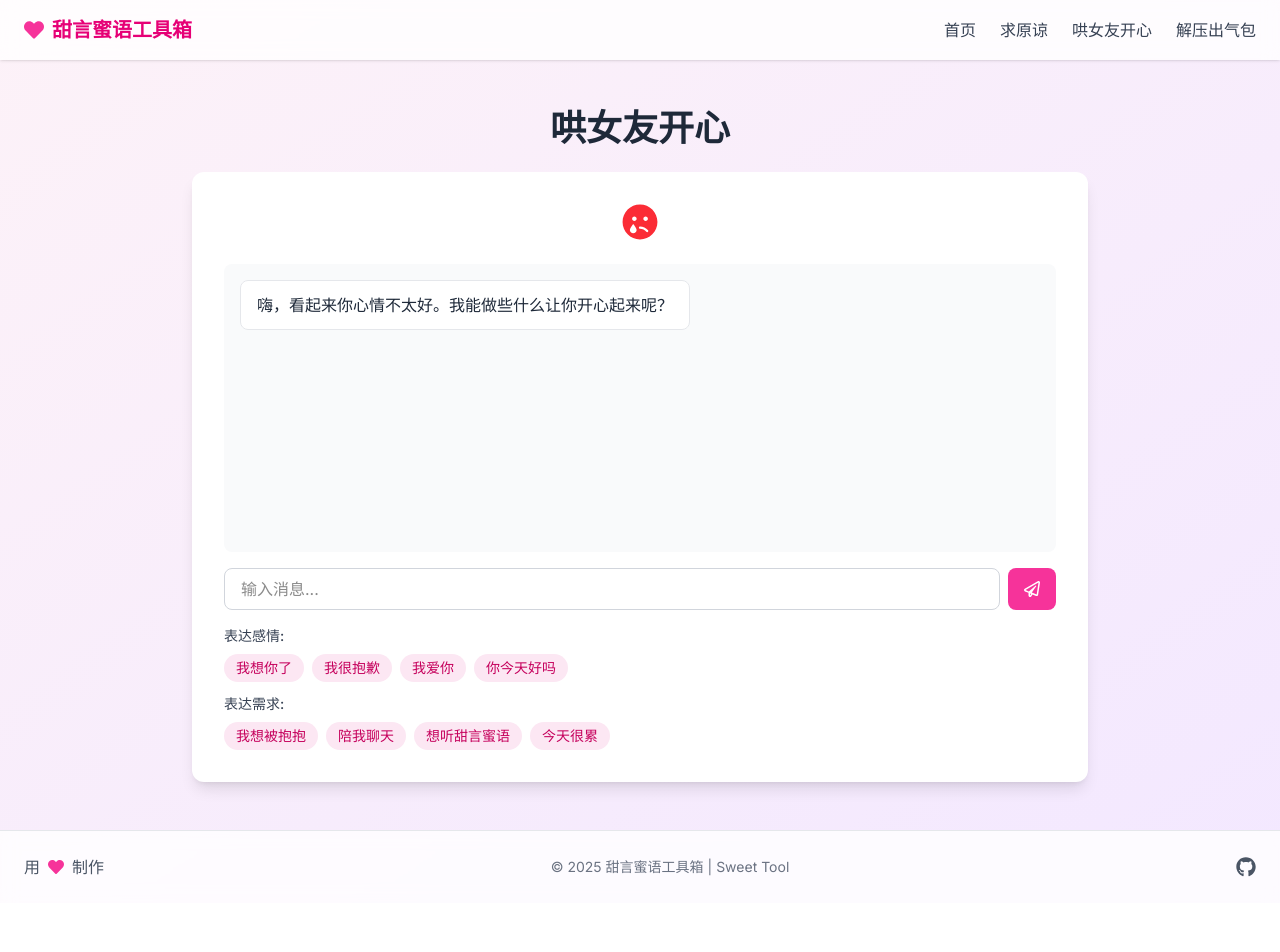
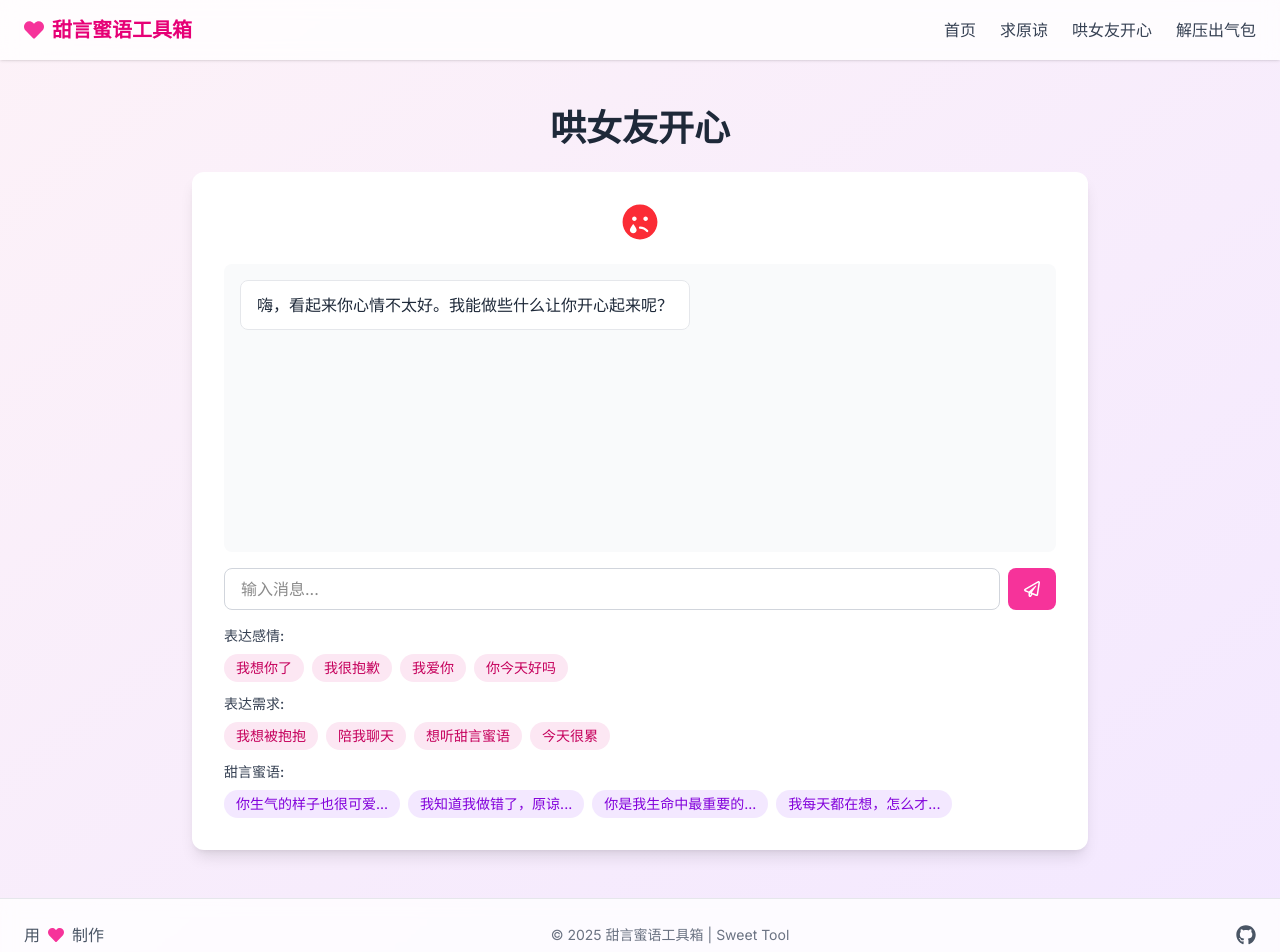
Before and after one commit to bayhax/sweet-tool, a Next.js app: page /tools/makeup in a window 1280 px wide. Shown: the top 952 px of the page. Before the commit the page ends 903 px from the top, so only its background shows below. Built offline with nearby package versions, Linux system fonts and the light colour scheme.

Commit message:
dependency

```diff
--- /dev/null
+++ b/next.config.js
@@ -0,0 +1,8 @@
+/** @type {import("next").NextConfig} */
+const nextConfig = {
+  eslint: {
+    ignoreDuringBuilds: true,
+  },
+};
+
+module.exports = nextConfig;
--- a/src/app/tools/makeup/MakeupGame.tsx
+++ b/src/app/tools/makeup/MakeupGame.tsx
@@ -302,6 +302,22 @@ export default function MakeupGame() {
             </div>
           </div>
         ))}
+
+        {/* 甜言蜜语选项 */}
+        <div>
+          <h3 className="text-sm font-medium text-gray-700 mb-2">甜言蜜语:</h3>
+          <div className="flex flex-wrap gap-2">
+            {sweetMessages.slice(0, 4).map((message, index) => (
+              <button
+                key={`sweet-${index}`}
+                onClick={() => useSweetMessage(index)}
+                className="text-sm bg-purple-100 text-purple-700 px-3 py-1 rounded-full hover:bg-purple-200 transition-colors"
+              >
+                {message.length > 10 ? message.substring(0, 10) + '...' : message}
+              </button>
+            ))}
+          </div>
+        </div>
       </div>
     );
   };
--- /dev/null
+++ b/src/types/audio.d.ts
@@ -0,0 +1 @@
+interface Window { webkitAudioContext: typeof AudioContext; }
```
